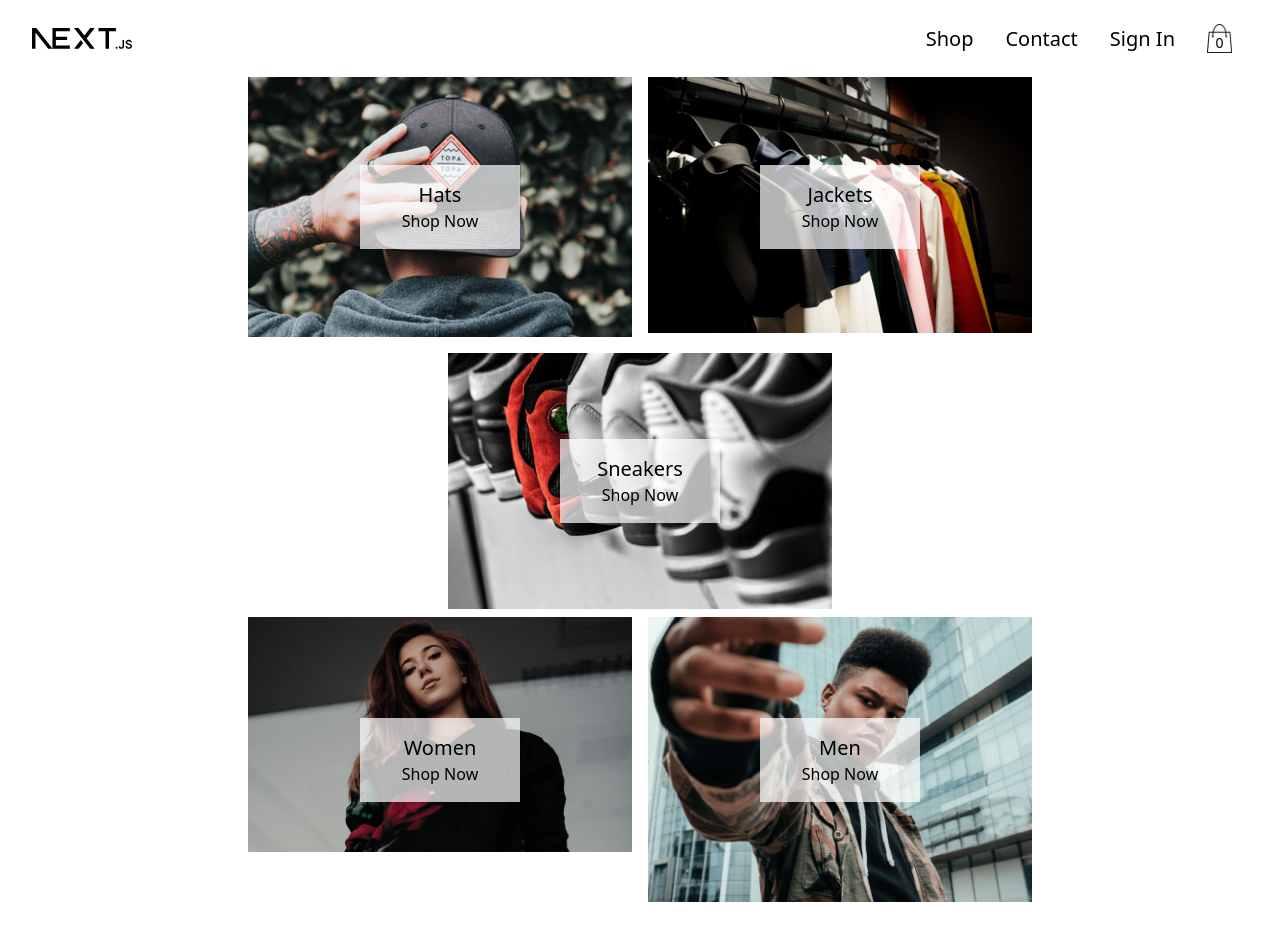
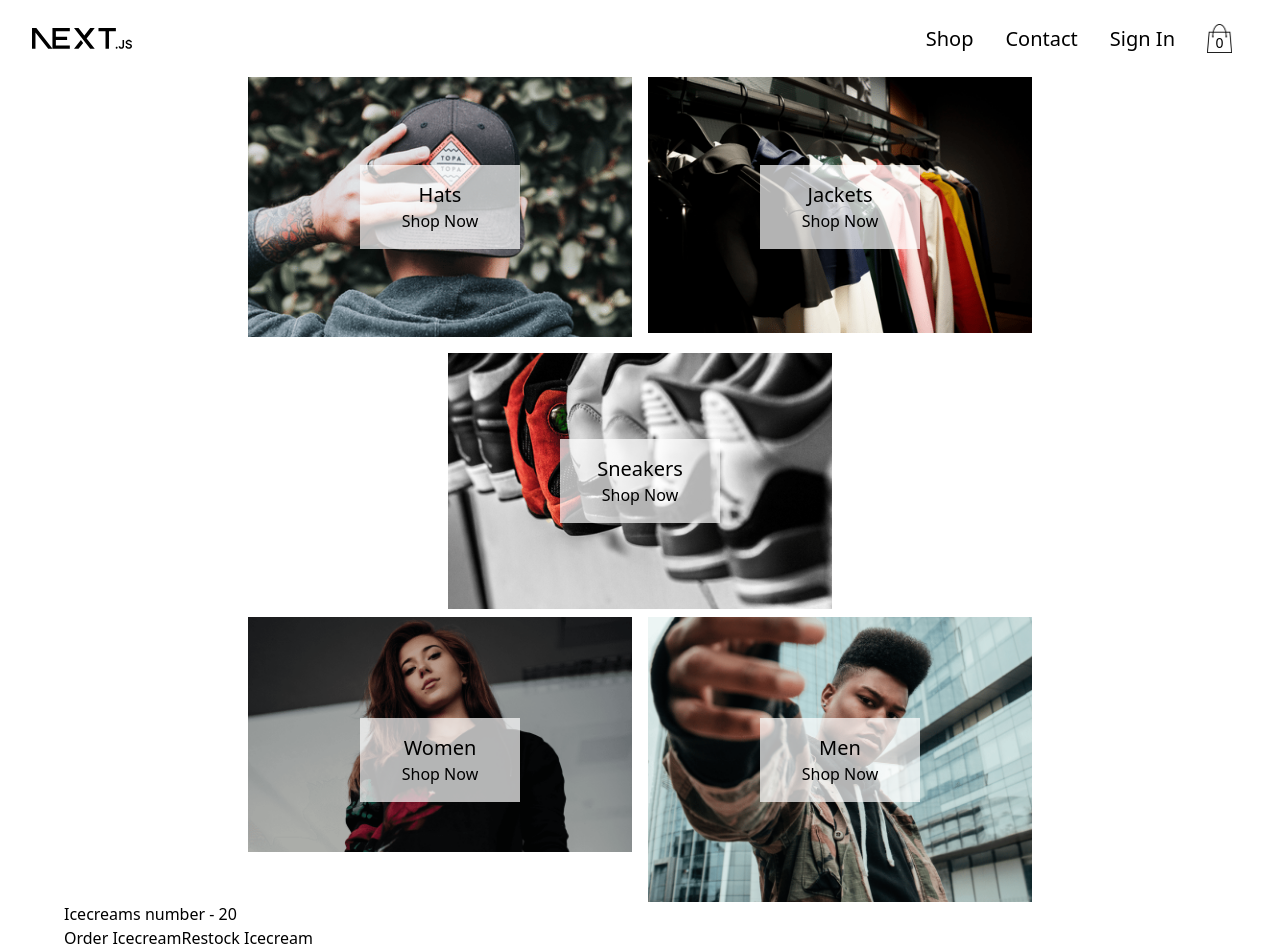
Before and after one commit to jafar-fahimi/next-clothes-store, a Next.js app: page / in a window 1280 px wide. Before the commit the page ends 902 px from the top, so only its background shows below. Built offline with nearby package versions, Linux system fonts and the light colour scheme.

Commit message:
redux files added

```diff
--- /dev/null
+++ b/components/redux-toolkit/app/icecream/IcecreamView.tsx
@@ -0,0 +1,18 @@
+import React from "react";
+import { useDispatch, useSelector } from "react-redux";
+import { ordered, restocked } from "./icecreamSlice";
+
+export function IcecreamView() {
+  const numIcecream = useSelector((state: any) => {
+    console.log(state);
+    return state.icecream.numIcecream;
+  });
+  const iDispatch = useDispatch();
+  return (
+    <div>
+      <h2>Icecreams number - {numIcecream}</h2>
+      <button onClick={() => iDispatch(ordered())}>Order Icecream</button>
+      <button onClick={() => iDispatch(restocked(5))}>Restock Icecream</button>
+    </div>
+  );
+}
--- /dev/null
+++ b/components/redux-toolkit/app/icecream/icecreamSlice.ts
@@ -0,0 +1,18 @@
+import { createSlice } from "@reduxjs/toolkit";
+
+const initialState = { numIcecream: 20 };
+const icecreamSlice = createSlice({
+  name: "Icecream",
+  initialState,
+  reducers: {
+    ordered: (state) => {
+      state.numIcecream--;
+    },
+    restocked: (state, action) => {
+      state.numIcecream += action.payload;
+    },
+  },
+});
+
+export default icecreamSlice.reducer;
+export const { ordered, restocked } = icecreamSlice.actions;
--- /dev/null
+++ b/components/redux-toolkit/app/store.js
@@ -0,0 +1,11 @@
+import { configureStore, getDefaultMiddleware } from "@reduxjs/toolkit";
+import { createLogger } from "redux-logger";
+import icecreamReducer from "./icecream/icecreamSlice";
+
+const logger = createLogger();
+
+const store = configureStore({
+  reducer: { icecream: icecreamReducer },
+  middleware: (getDefaultMiddleware) => getDefaultMiddleware().concat(logger),
+});
+export default store;
--- /dev/null
+++ b/components/redux-toolkit/index.ts
@@ -0,0 +1,10 @@
+import store from "./app/store";
+import { ordered, restocked } from "./app/icecream/icecreamSlice";
+
+console.log("initial store ", store.getState());
+const unsubscribe = store.subscribe(() => {
+  // console.log("updated store ", store.getState());
+});
+store.dispatch(ordered());
+store.dispatch(restocked(3));
+unsubscribe();
--- a/pages/index.tsx
+++ b/pages/index.tsx
@@ -1,21 +1,26 @@
-import { Fragment, useState } from "react";
+import React from "react";
+import Head from "next/head";
 import AllCatagories from "components/catagory/allCatagories";
-import Head from "next/head";
+
+import { Provider } from "react-redux"; // provider use useContext
+import store from "components/redux-toolkit/app/store";
+import { IcecreamView } from "components/redux-toolkit/app/icecream/IcecreamView";
+
 function HomePage() {
   return (
-    <Fragment>
+    <React.Fragment>
       <Head>
         <title>Jafar Ecommerce</title>
         <meta name="description" content="Nextjs Ecommerce website" />
         <link rel="icon" href="/favicon.ico" />
       </Head>
       <main className="px-8">
-        <section>
+        <Provider store={store}>
           <AllCatagories />
-        </section>
+          <IcecreamView />
+        </Provider>
       </main>
-    </Fragment>
+    </React.Fragment>
   );
 }
-
 export default HomePage;
```
